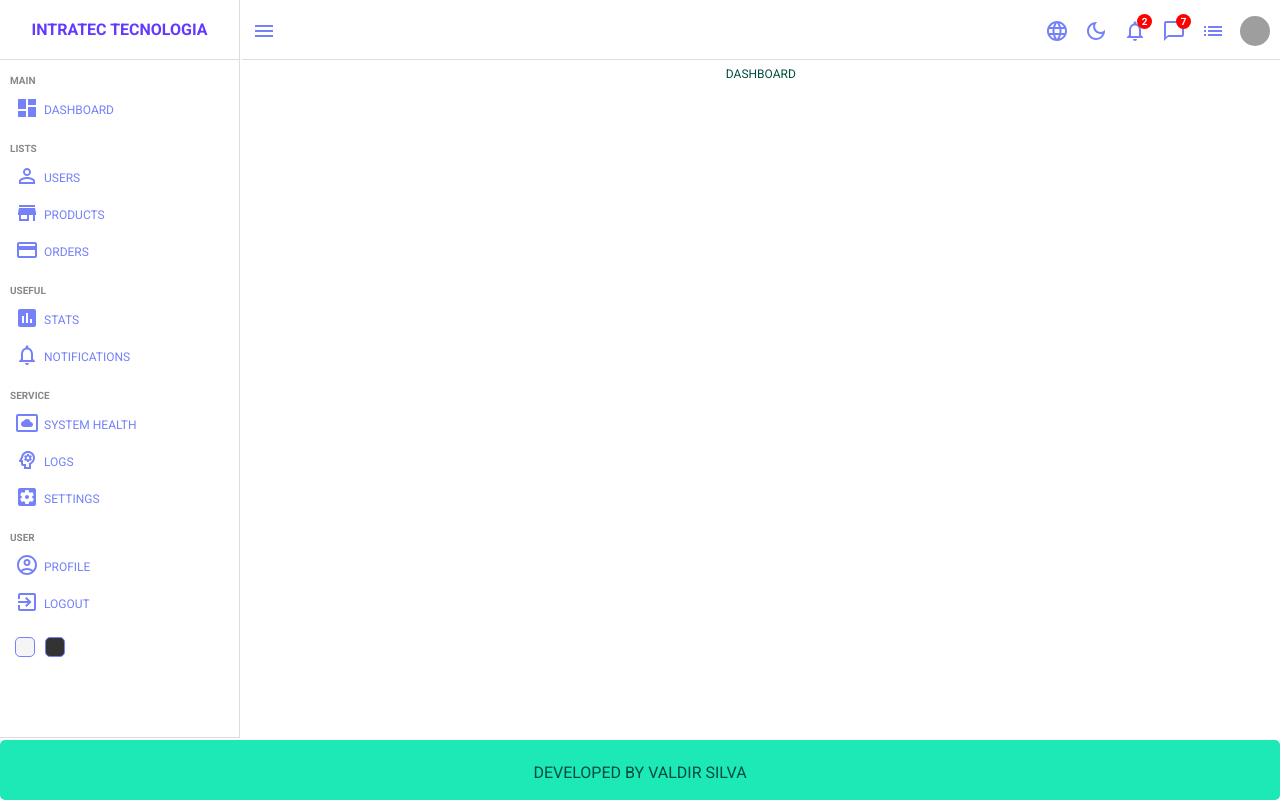
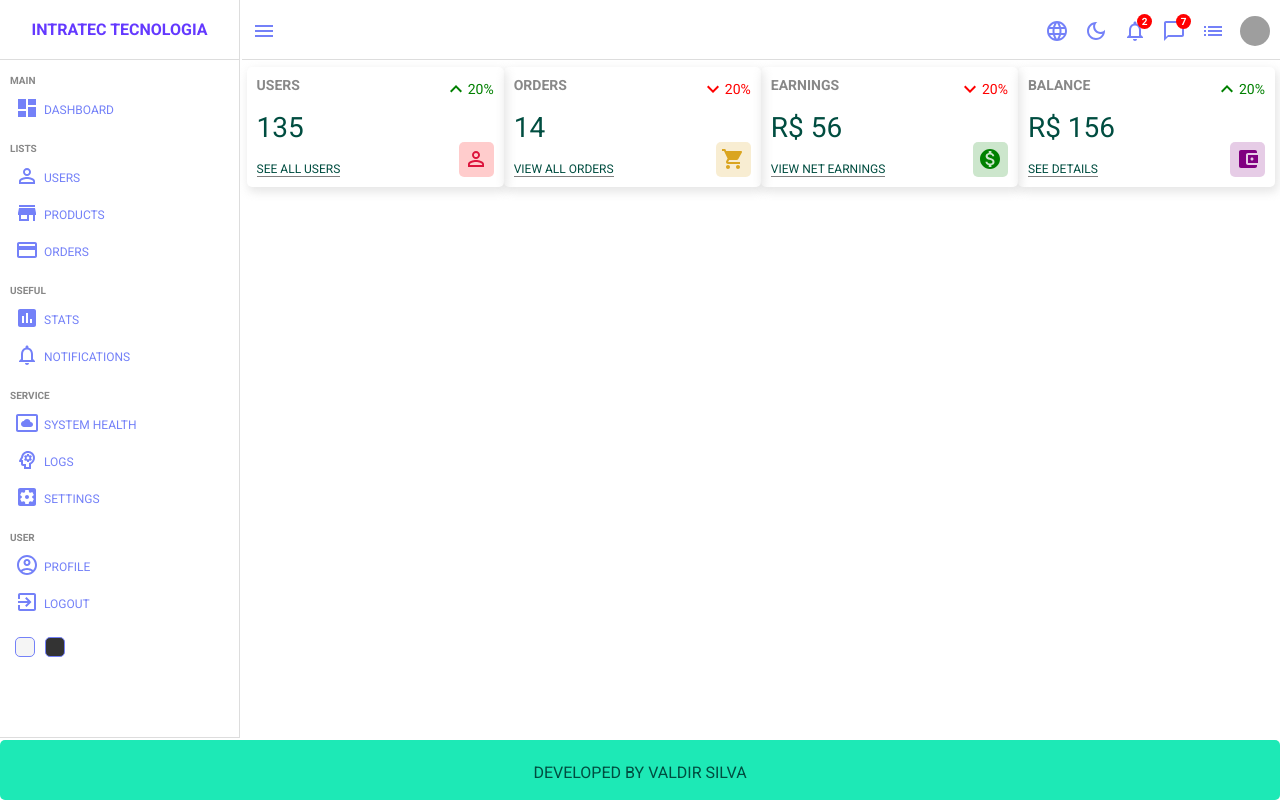
Before and after one commit to valdir-ti/intratec-web, a React (Create React App) app: page / in a window 1280 px wide. Built offline with nearby package versions, Linux system fonts and the light colour scheme; no server answers; sample sign-in values are in the browser's storage; grey boxes are pictures that could not be loaded.

Commit message:
feat: add widgets

```diff
--- a/src/pages/Home/index.tsx
+++ b/src/pages/Home/index.tsx
@@ -19,10 +19,9 @@ import { SidebarContext } from '../../context/sidebar/sidebarContext';
 
 import {
   Container,
-  Nav,
+  ContainerWidget,
   Chart as ChartStyled,
   Feature as FeatureStyled,
-  Sidebar as SidebarStyled,
   ContentOne,
   ContentTwo,
   ContentThree,
@@ -85,7 +84,20 @@ const Home = () => {
 
   return (
     <Layout>
-      <div>Dashboard</div>
+      <Container>
+          <ContentOne>
+            <Widget data={dataWidget[0]}/>
+          </ContentOne>
+          <ContentTwo>
+            <Widget data={dataWidget[1]}/>
+          </ContentTwo>
+          <ContentThree>
+            <Widget data={dataWidget[2]}/>
+          </ContentThree>
+          <ContentFour>
+            <Widget data={dataWidget[3]}/>
+          </ContentFour>
+      </Container>
     </Layout>
   );
 }
--- a/src/pages/Home/styles.ts
+++ b/src/pages/Home/styles.ts
@@ -4,75 +4,48 @@ interface Props {
   open?: boolean;
 }
 
-export const Container = styled.div<Props>`
+export const Container = styled.div`
   display: grid;
-  height: 100vh;
-  grid-template-columns: ${props => props.open ? '240px 1fr 1fr 1fr 1fr' : '80px 1fr 1fr 1fr 1fr'};
-  grid-template-rows: 60px .6fr 1.5fr 1fr 60px;
+  grid-template-columns: 1fr 1fr 1fr 1fr;
+  grid-template-rows: 60px 1fr 1fr 1fr 60px;
   grid-template-areas:
-    "sidebar nav nav nav nav"
-    "sidebar content1 content2 content3 content4"
-    "sidebar feature feature chart chart"
-    "sidebar list list list list"
-    "footer footer footer footer footer";
-  grid-gap: 0.1rem;
+  "content1 content2 content3 content4";
   text-transform: uppercase;
   font-size: 12px;
-  color: #004d40;
-  text-align: center;
 
   @media only screen and (max-width: 1200px) {
-    grid-template-columns: ${props => props.open ? '0.6fr 1fr 1fr' : '80px 1fr 1fr'};
-    grid-template-rows: 60px 1fr 1fr 2fr 1fr 50px;
+    grid-template-columns: 1fr 1fr;
+    grid-template-rows: 1fr 1fr;
     grid-template-areas:
-      "sidebar nav nav"
-      "sidebar content1 content2"
-      "sidebar content3 content4"
-      "sidebar feature chart"
-      "sidebar list list"
-      "footer footer footer";
+      "content1 content2"
+      "content3 content4";
   }
 
   @media only screen and (max-width: 880px) {
-    grid-template-columns: ${props => props.open ? '0.6fr 1fr 1fr' : '80px 1fr'};
-    grid-template-rows: 60px 1fr  1fr 1fr 1fr 3fr 2fr 60px;
+    grid-template-columns: 1fr 1fr;
+    grid-template-rows: 1fr 1fr;
     grid-template-areas:
-      "sidebar nav nav"
-      "sidebar content1 content2"
-      "sidebar content3 content4"
-      "sidebar feature feature"
-      "sidebar chart chart"
-      "sidebar list list"
-      "footer footer footer";
+      "content1 content2"
+      "content3 content4";
+    margin: 5px;
   }
 
   @media only screen and (max-width: 550px) {
-    grid-template-columns: 1fr 1fr;
-    grid-template-rows: .5fr 1fr .5fr;
+    grid-template-columns: 1fr;
+    grid-template-rows: 1fr 1fr;
     grid-template-areas:
-      "nav nav"
-      "content1 content2"
-      "content3 content4"
-      "feature feature"
-      "chart chart"
-      "list list"
-      "footer footer";
+      "content1"
+      "content2"
+      "content3"
+      "content4";
+    margin: 5px;
   }
 `;
 
-export const Nav = styled.nav`
-  grid-area: nav;
-  border-radius: var(--main-radius);
-  padding-top: var(--main-padding);
-  display: flex;
-  align-items: center;
-  justify-content: space-between;
-`
-export const Main = styled.main`
-  grid-area: main;
-  min-height: 220px;
-  padding: var(--main-padding);
-`
+export const ContainerWidget = styled.div`
+
+`;
+
 export const Feature = styled.div`
   grid-area: feature;
   padding: var(--main-padding);
@@ -81,35 +54,24 @@ export const Chart = styled.div`
   grid-area: chart;
   padding: var(--main-padding);
 `
-export const Sidebar = styled.div<Props>`
-  grid-area: sidebar;
-  z-index: 1;
-
-  @media only screen and (max-width: 550px) {
-    position: fixed;
-    left: ${props => props.open ? '-200px' : '0'};
-    background-color: var(--white);
-    height: 100%;
-  }
-`
 export const ContentOne = styled.div`
   grid-area: content1;
-  padding: var(--main-padding);
+  /* padding: var(--main-padding); */
   min-height: 120px;
 `
 export const ContentTwo = styled.div`
   grid-area: content2;
-  padding: var(--main-padding);
+  /* padding: var(--main-padding); */
   min-height: 120px;
 `
 export const ContentThree = styled.div`
   grid-area: content3;
-  padding: var(--main-padding);
+  /* padding: var(--main-padding); */
   min-height: 120px;
 `
 export const ContentFour = styled.div`
   grid-area: content4;
-  padding: var(--main-padding);
+  /* padding: var(--main-padding); */
   min-height: 120px;
 `
 export const List = styled.div`
```
